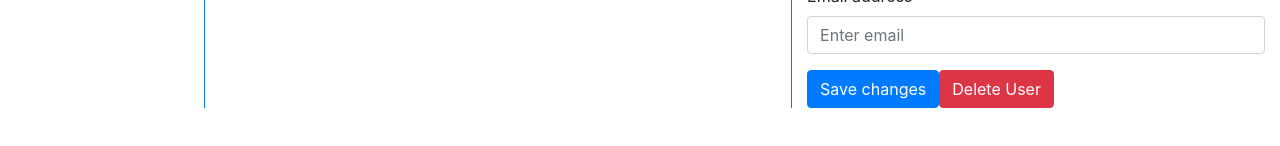
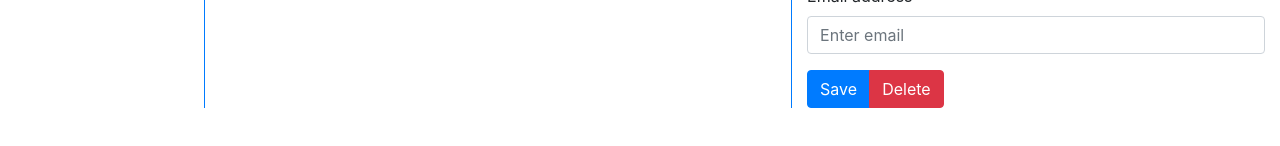
Before and after one commit to zhaoou/react_todolist, a React (Create React App) app: page /user/edit/1 in a window 1280 px wide. Shown: the part 198-344 px from the top of the page. Built offline with nearby package versions, Linux system fonts and the light colour scheme; no server answers.

Commit message:
more styling of users

```diff
--- a/src/users/UserForm.js
+++ b/src/users/UserForm.js
@@ -87,10 +87,15 @@ class UserForm extends Component {
                                placeholder="Enter email"/>
                     </div>
 
-                    <button type="submit" className="btn btn-primary">Save changes</button>
+
+                    <div className="btn-group" role="group" >
+
+                    <button type="submit" className="btn btn-primary">Save</button>
                     {this.props.match.params.id ?
-                        <button type="submit" className="btn btn-danger" onClick={this.delete}>Delete User</button>
+                        <button type="submit" className="btn btn-danger" onClick={this.delete}>Delete</button>
                         : "" }
+                    </div>
+
                 </form>
 
 
```
Also changed, not shown: src/todos/Todos.js (line endings or trailing spaces).
